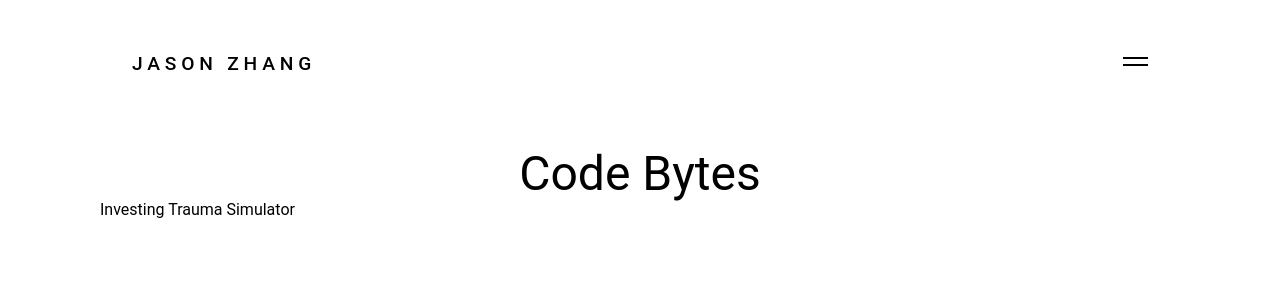
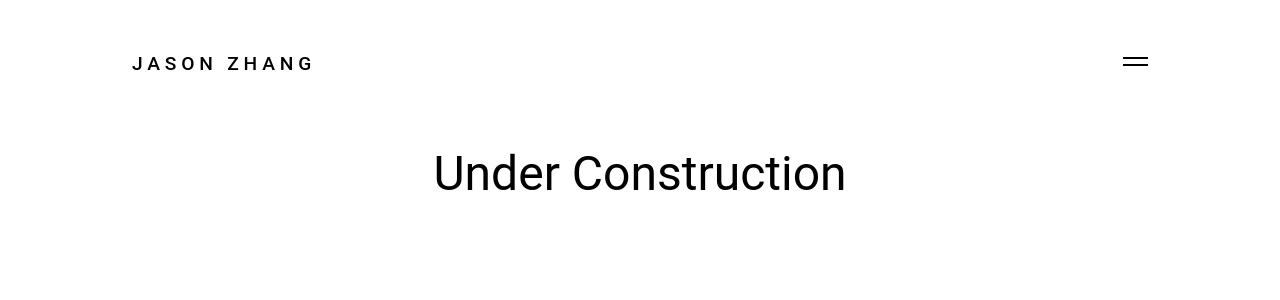
Before and after one commit to Zjjc123/react-portfolio, a React (Create React App) app: page /code-bytes in a window 1280 px wide. Shown: the top 300 px of the page. Built offline with nearby package versions, Linux system fonts and the light colour scheme.

Commit message:
Under Construction

```diff
--- a/src/pages/CodeBytes.js
+++ b/src/pages/CodeBytes.js
@@ -17,8 +17,7 @@ function CodeBytes() {
                                 initial={{ opacity: 0 }}
                                 animate={{ opacity: 1 }}
                                 exit={{ opacity: 0 }}>
-                                <h1 className="text-5xl self-center text-center">Code Bytes</h1>
-                                <Link to={`${match.url}/investing-trauma`}>Investing Trauma Simulator</Link>
+                                <h1 className="text-5xl self-center align-middle text-center">Under Construction</h1>
                             </motion.div>
                         </div>
                     </div>
```
